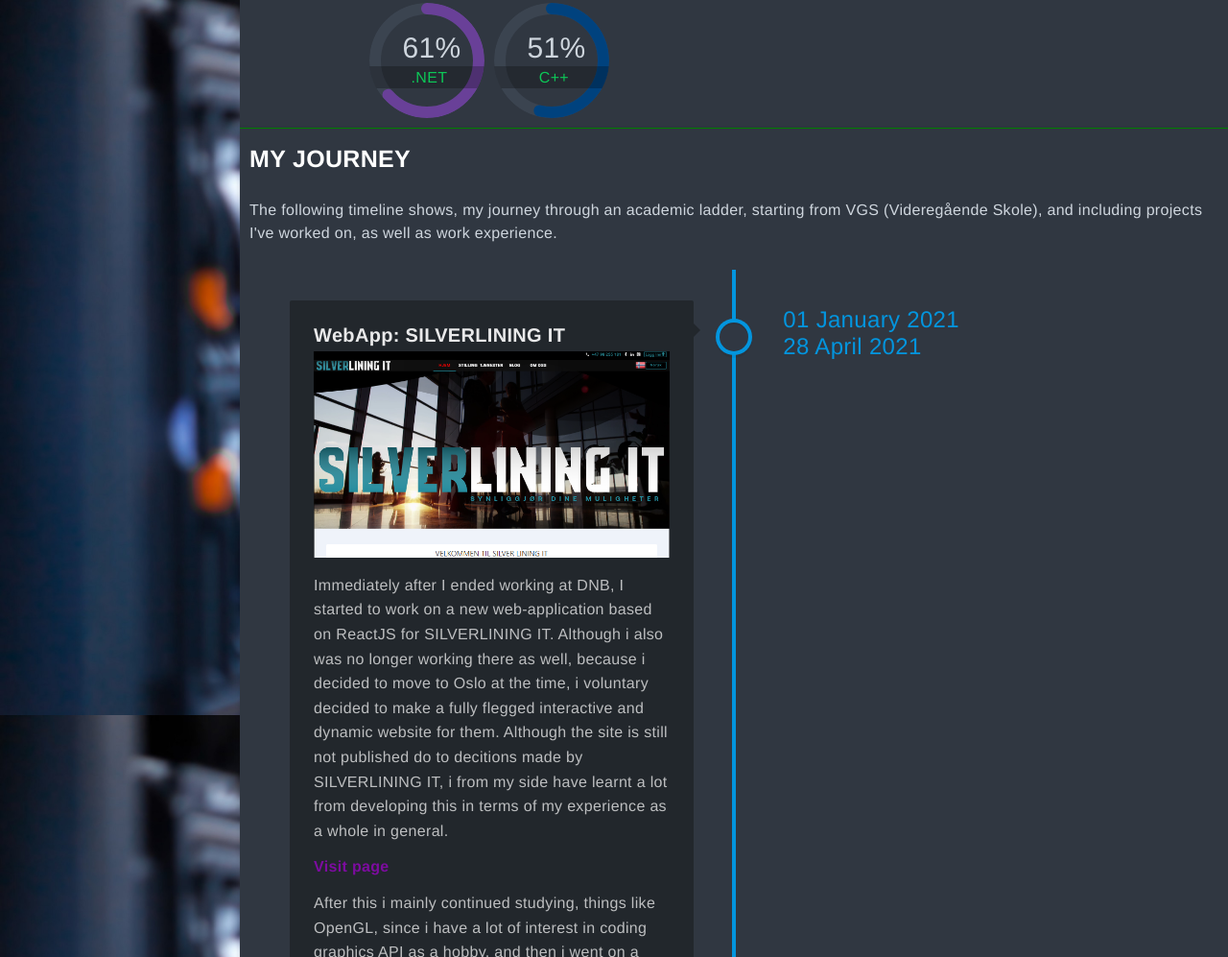
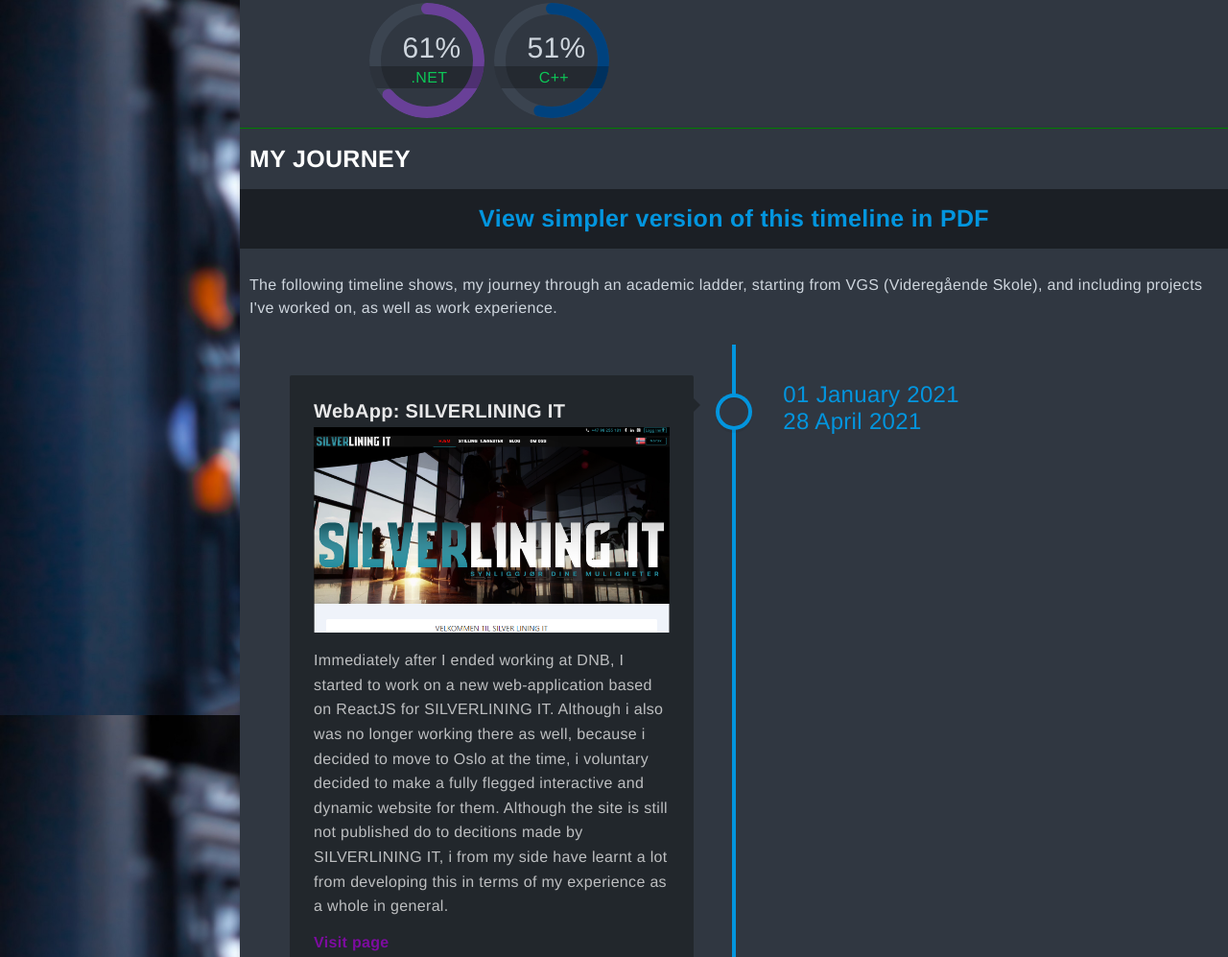
Before and after one commit to gebib/MyWebApp, a website: page public/index.html in a window 1280 px wide. Shown: the part 1655-2652 px from the top of the page at 96% size. Drawn offline with Linux system fonts and the light colour scheme; some icons are missing.

Commit message:
time line update with PDF view

```diff
--- a/public/index.html
+++ b/public/index.html
@@ -324,6 +324,9 @@
                     <div id="p3-content-container">
                         <div id="projectsHeader-div" style="padding: 0">
                             <h1 id="projectsHeader-h1" style="padding-left: 10px">MY JOURNEY</h1>
+                             <div class="showPDFversion">
+                                <a href="https://drive.google.com/file/d/1azUtJD7-t4RHJ6yrytqDq3qfnIgJgRte/view?usp=sharing"><h1 class="tlPDFh1">View simpler version of this timeline in PDF</h1></a>
+                             </div>
                             <p id="projectsText" style="padding: 10px">The following timeline shows,
                                 my journey through an academic ladder, starting from VGS (Videregående Skole), and
                                 including projects I've worked on, as
--- a/public/src/style/page3-projects.css
+++ b/public/src/style/page3-projects.css
@@ -378,3 +378,15 @@
     background-color: #303741;
   }
 }
+
+.showPDFversion{
+  width: 100%;
+  background-color: #0000006e;
+  display: flex;
+  align-items: center;
+  justify-content: center;
+}
+
+.tlPDFh1{
+  color: #0395DE;
+}
```
Also changed, not shown: assets/images/pdf-icon-png-2056.png (added), public/src/assets/images/pdf-icon-png-2056.png (added).
